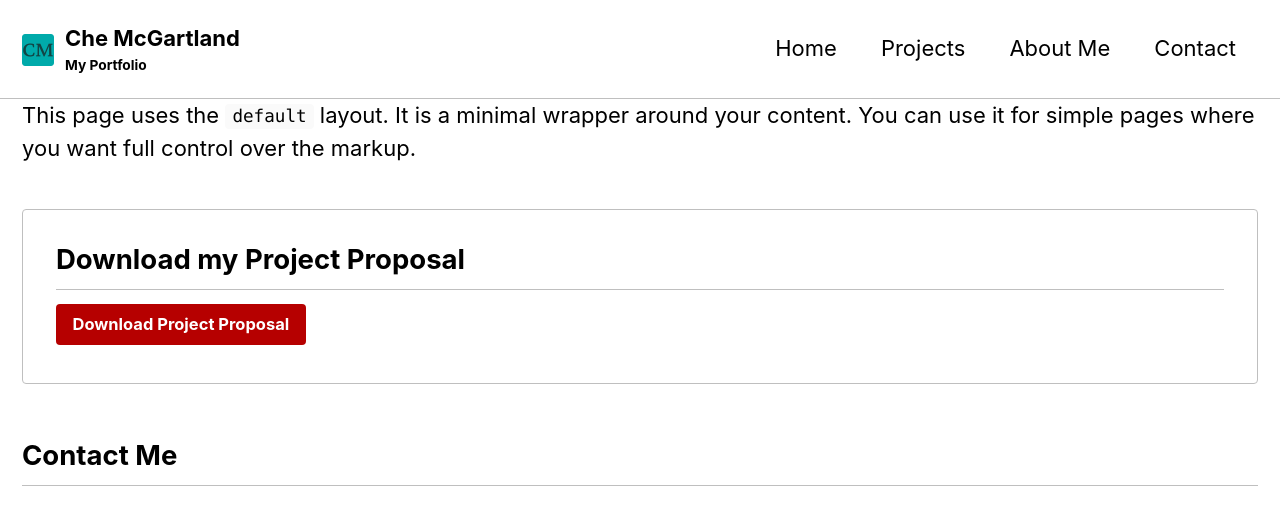
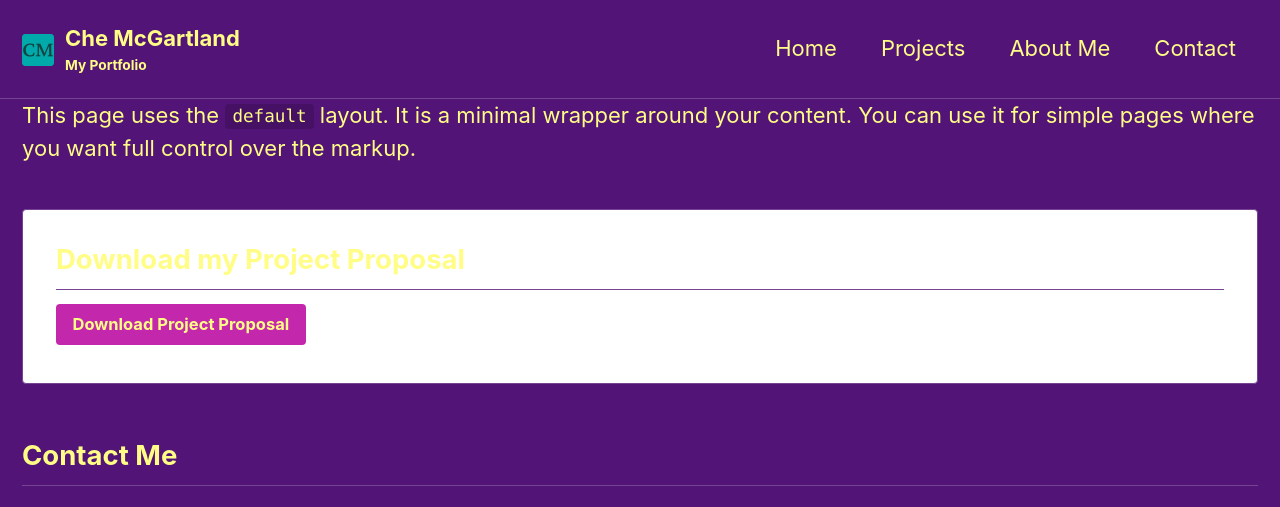
Before and after one commit to chemcg19/chemcg19.github.io, a Jekyll site: the page built from _pages/page-default.md, in a window 1280 px wide. Shown: the top 507 px of the page. Built offline with Jekyll 4.4.1, drawn with Linux system fonts in a browser that asks for light colours; grey boxes are pictures that could not be loaded.

Commit message:
Update _config.yml

```diff
--- a/_config.yml
+++ b/_config.yml
@@ -12,7 +12,7 @@ masthead_title: "Che McGartland" # overrides the website title displayed in the
 copyright: # "copyright" name, defaults to site.title
 copyright_url: # "copyright" URL, defaults to site.url
 # Theme settings (used by the existing CSS)
-minimal_mistakes_skin: "contrast" # "default", "aqua", "contrast", "dark", "dirt", "neon", "mint", "plum", "sunrise"
+minimal_mistakes_skin: "plum" # "default", "aqua", "contrast", "dark", "dirt", "neon", "mint", "plum", "sunrise"
 favicon: "/assets/images/favicon-16x16.png" # Favicon path (update this file)
 favicon_version: 1 # Increment to force browsers to refresh the favicon
 
```
